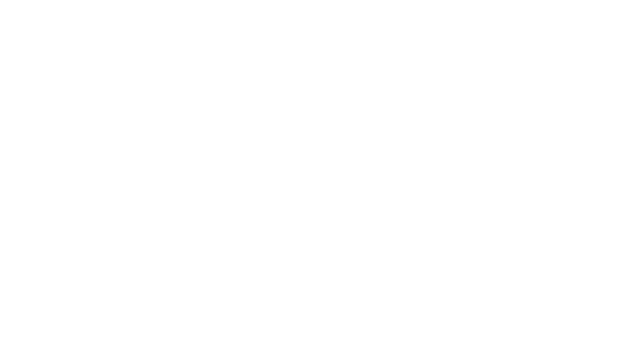
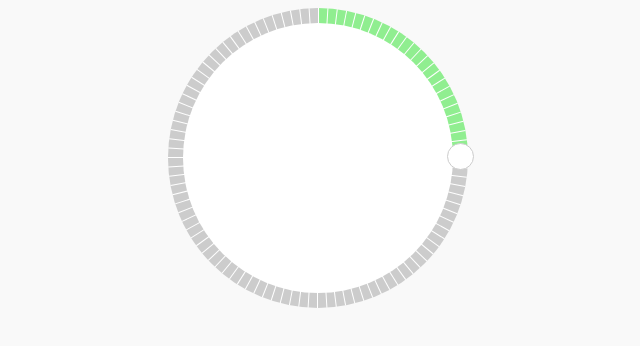
Before and after one commit to pogla/circular_slider, a plain HTML site: page index.html in a window 1280 px wide. Shown: the whole page, without its empty margins (322-962 px from the left). Drawn offline with Linux system fonts and the light colour scheme.

Commit message:
Working single circular slider

```diff
--- /dev/null
+++ b/css/style.css
@@ -0,0 +1,52 @@
+	body {
+	    background-color: #f9f9f9;
+	}
+	#value {
+	    text-align: center;
+	}
+	[class^="line"] {
+	    height: 1px;
+	    background-color: white;
+	    position: absolute;
+	    top: 50%;
+	    left: 50%;
+	    transform-origin: 0% 0%;
+	}
+
+	[id^="circle"] {
+	    position: relative;
+	    border-radius: 50%;
+	    display: block;
+	    margin: 0 auto;
+	}
+	[id^="circle-in"] {
+	    position: absolute;
+	    top: 15px;
+	    left: 15px;
+	    border-radius: 50%;
+	    background: #fff;
+	    z-index: 1;
+	}
+	[id^="picker"] {
+	    position: absolute;
+	    top: 50%;
+	    left: 50%;
+	    height: 30px;
+	    margin-top: -15px;
+	    width: 53%;
+	    z-index: 1;
+	    -webkit-transform-origin: center left;
+	    -moz-transform-origin: center left;
+	    -ms-transform-origin: center left;
+	    -o-transform-origin: center left;
+	    transform-origin: center left;
+	}
+	[id^="pic-circle"] {
+	    width: 25px;
+	    height: 25px;
+	    border-radius: 50%;
+	    background: #fff;
+	    margin: 0 3px 0 auto;
+	    cursor: pointer;
+	    border: 1px solid #ccc;
+	}
--- a/index.html
+++ b/index.html
@@ -1,10 +1,40 @@
 <!DOCTYPE html>
 <html lang="en">
+
 <head>
-	<meta charset="UTF-8">
-	<title>Document</title>
+    <meta charset="UTF-8">
+    <title>Circular Slider</title>
+    <link rel=stylesheet href="css/style.css">
+
+
 </head>
+
 <body>
 
+	<div id="container">
+
+
+	</div>
+
+	<!--
+    <div id="circle">
+        <div id="circle-in"></div>
+        <div id="picker">
+            <div id="picker-circle">
+            </div>
+        </div>
+        <div class="line"></div>
+    </div>
+    -->
+
+    <h1 id="value"></h1>
+
+
+<script src="js/main.js"></script>
+
+<script>
+	CircularSlider( new SliderOptions("container", "lightgreen", 0, 1000, 10, 150) );
+</script>
 </body>
+
 </html>
--- /dev/null
+++ b/js/main.js
@@ -0,0 +1,176 @@
+function SliderOptions(container, color, min, max, step, radius) {
+    this.container = container;
+    this.color = color;
+    this.min = min;
+    this.max = max;
+    this.step = step;
+    this.radius = radius;
+}
+
+
+function colorToPicker(angle, color, circleToColor) {
+
+    if (angle >= -90 && angle <= 90) {
+        circleToColor.style.background = "linear-gradient(" + (angle + 180) + "deg, transparent 50%, #ccc 50%), linear-gradient(90deg, #ccc 50%, transparent 50%) " + color;
+    } else {
+        circleToColor.style.background = "linear-gradient(" + (angle) + "deg, transparent 50%, " + color + " 50%), linear-gradient(90deg, #ccc 50%, transparent 50%)" + color;
+    }
+}
+
+function drawLines(picker, options) {
+
+    var numberOfSteps = (options.max - options.min) / options.step;
+
+    var oneStepAngle = 360 / numberOfSteps;
+
+    for (var i = 0; i < numberOfSteps; i++) {
+
+        picker.insertAdjacentHTML('afterend', '<div class="line" style=" transform: rotate(' + i * oneStepAngle + 'deg);width:'+options.radius+'px;"></div>');
+
+    }
+
+}
+
+
+function CircularSlider(options){
+
+
+	var container = document.getElementById(options.container);
+
+	//if first slider
+	if(container.firstChild){
+
+		var counter = 1;
+
+		//creating elements
+		circle = document.createElement('div');
+		circleIn = document.createElement('div');
+		picker = document.createElement('div');
+		pickerCircle = document.createElement('div');
+		//value = document.createElement('div');
+
+		//setting ids
+		circle.setAttribute("id", "circle" + counter);
+		circleIn.setAttribute("id", "circle-in" + counter);
+		picker.setAttribute("id", "picker" + counter);
+		pickerCircle.setAttribute("id", "pic-circle" + counter);
+		//value.setAttribute("id", "value" + counter);
+
+		//inserting elements
+		container.appendChild(circle);
+		circle.appendChild(circleIn);
+		circle.appendChild(picker);
+		picker.appendChild(pickerCircle);
+
+
+		circle.style.width = 2 * options.radius + "px";
+		circle.style.height = 2 * options.radius + "px";
+
+		circleIn.style.width = (2 * options.radius - 30) + "px";
+		circleIn.style.height = (2 * options.radius - 30) + "px";
+
+	}
+
+	var rect = circle.getBoundingClientRect(),
+	resultValue = document.getElementById('value'),
+    currentPositionPicker = 0,
+    range = options.max - options.min,
+    singleStep = range / options.step,
+
+    //getting the center of a container rectangle
+    center = {
+        x: rect.left + rect.width / 2,
+        y: rect.top + rect.height / 2
+    },
+
+    //using the right transform
+    transform = (function() {
+        var prefs = ['t', 'WebkitT', 'MozT', 'msT', 'OT'],
+            style = document.documentElement.style,
+            p
+        for (var i = 0, len = prefs.length; i < len; i++) {
+            if ((p = prefs[i] + 'ransform') in style) return p
+        }
+
+        alert('your browser doesnt support css transforms!')
+    })(),
+
+
+     //function returns an angle from the center
+    rotate = function(x, y) {
+        //get the actual distances from the center
+        var deltaX = x - center.x,
+            deltaY = y - center.y,
+
+        angle = Math.atan2(deltaY, deltaX) * 180 / Math.PI;
+
+        return angle;
+    },
+
+
+    // DRAGSTART
+    //triggers a mousemove listener
+    //waits for mouseup event
+    mousedown = function(event) {
+        event.preventDefault()
+        document.body.style.cursor = 'pointer'
+
+
+        mousemove(event)
+        document.addEventListener('mousemove', mousemove)
+        document.addEventListener('mouseup', mouseup)
+    },
+
+    // DRAG
+    //setting the location of a picker depending on angle
+    mousemove = function(event) {
+
+        currentAngle = rotate(event.pageX, event.pageY);
+
+        if (currentAngle < -90) {
+            selectedValue = Math.round((range * (currentAngle + 450) / 360) / options.step) * options.step;
+            roundedAngle = ((selectedValue / range) * 360) - 90;
+
+        } else {
+            selectedValue = Math.round((range * (currentAngle + 90) / 360) / options.step) * options.step;
+
+            roundedAngle = ((selectedValue / range) * 360) - 90;
+        }
+
+
+        picker.style[transform] = 'rotate(' + roundedAngle + 'deg)';
+
+
+        colorToPicker(roundedAngle, options.color, circle);
+
+
+        resultValue.innerHTML = selectedValue;
+
+        //picker.style[transform] = 'rotate(' + currentAngle + 'deg)';
+
+    },
+
+    // DRAGEND
+    //removing event listeners
+    mouseup = function() {
+        document.body.style.cursor = null;
+        document.removeEventListener('mouseup', mouseup)
+        document.removeEventListener('mousemove', mousemove)
+    }
+
+    drawLines(picker, options);
+
+	//set inital color
+	colorToPicker(currentPositionPicker, options.color, circle);
+
+
+	// DRAG START
+	//on page load we listen to mousedown on pi
+	pickerCircle.addEventListener('mousedown', mousedown)
+
+	// ENABLE STARTING THE DRAG IN THE BLACK CIRCLE
+	circle.addEventListener('mousedown', function(event) {
+	    if (event.target == this) mousedown(event)
+
+	})
+}
```
